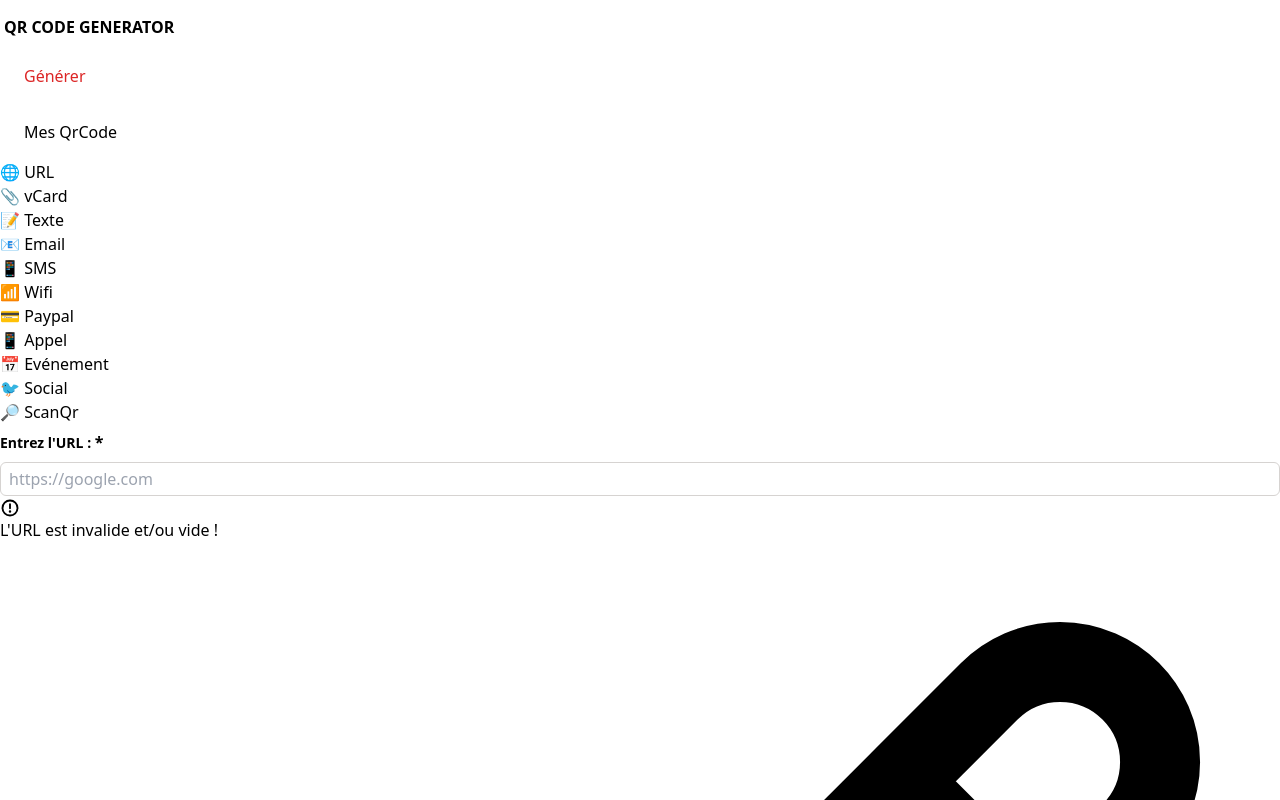
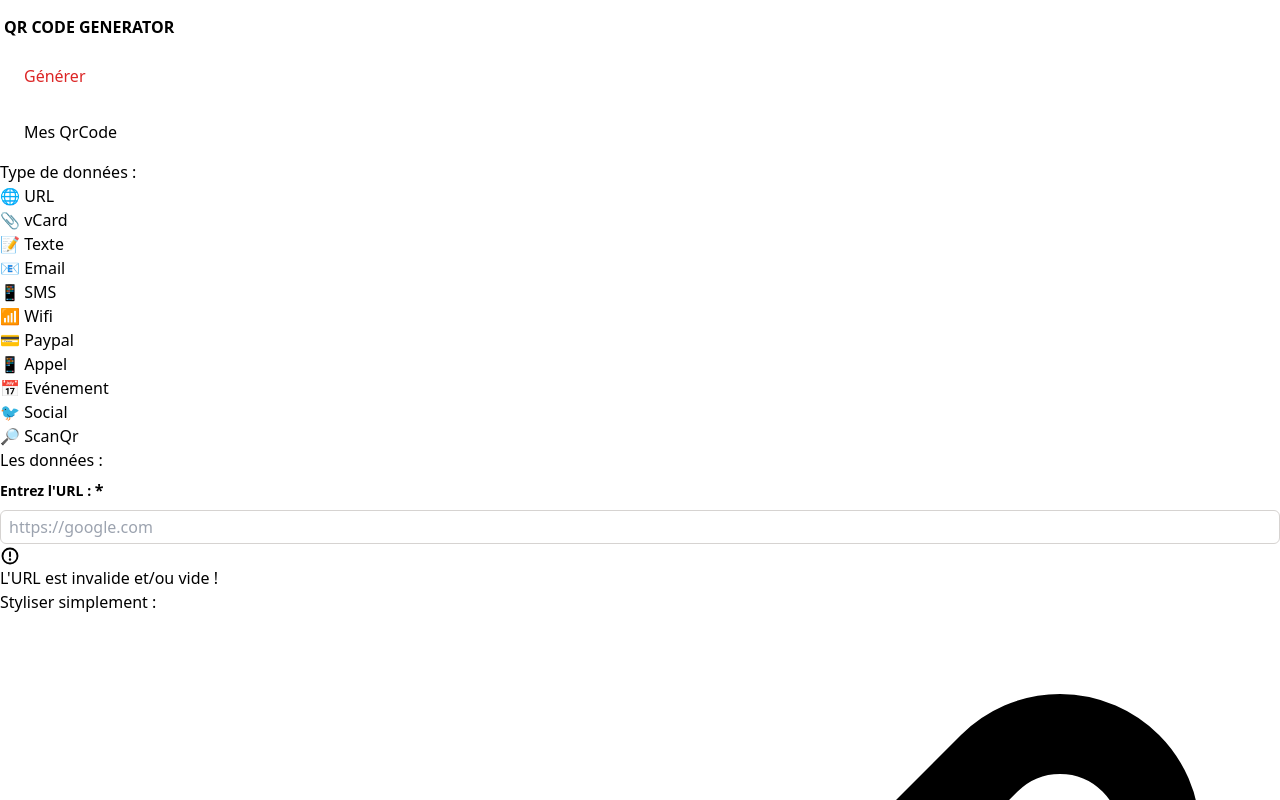
Before and after one commit to math-dev-24/qrcode-generator-vue, a Vue app: page / in a window 1280 px wide. Shown: the top 800 px of the page. Built offline with nearby package versions, Linux system fonts and the light colour scheme.

Commit message:
update: title design. deconposition step

```diff
--- a/src/components/Mode.vue
+++ b/src/components/Mode.vue
@@ -1,10 +1,10 @@
 <template>
   <aside
     class="
-    container mx-auto border my-2 p-2 md:p-6 rounded-l drop-shadow hover:drop-shadow bg-white col-span-8
-    grid md:grid-cols-6 gap-0.5 md:gap-2
-  "
+    container mx-auto border my-2 p-2 md:p-6 rounded-l drop-shadow hover:drop-shadow bg-white"
   >
+    <h2 class="font-bold mb-2 md:mb-4 text-stone-600">Type de données :</h2>
+    <div class="grid md:grid-cols-6 gap-0.5 md:gap-2">
       <div
         v-for="mode in MODE"
         :key="mode.name"
@@ -13,6 +13,7 @@
         @click="setType(mode.name)"
       >
         {{ mode.emoji }} {{ mode.label }}
+      </div>
     </div>
   </aside>
 </template>
--- a/src/components/Template/Header.vue
+++ b/src/components/Template/Header.vue
@@ -1,6 +1,6 @@
 <template>
   <header class="flex py-1 md:py-2 px-2 sm:px-8 md:px-10 lg:px-14 bg-white justify-between drop-shadow-xl border-b border-b-gray-200">
-    <h1 class="flex-1 text-lg md:text-xl"><router-link to="/">QR CODE GENERATOR</router-link></h1>
+    <h1 class="flex-1 text-lg font-bold md:text-2xl"><router-link to="/">QR CODE GENERATOR</router-link></h1>
     <ul class="flex text-lg md:text-xl">
       <li><router-link to="/">Générer</router-link></li>
       <li><router-link to="/list">Mes QrCode</router-link></li>
--- a/src/views/HomeView.vue
+++ b/src/views/HomeView.vue
@@ -2,6 +2,10 @@
   <Mode />
   <section
     class="container mx-auto border my-2 p-2 md:p-6 rounded drop-shadow hover:drop-shadow bg-white">
+    <h2 class="font-bold mb-2 md:mb-4 text-stone-600">
+      <span v-if="qrStore.currentQr.type === 'scanQr'">Télécharger un QR Code :</span>
+      <span v-else>Les données :</span>
+    </h2>
     <div class="p-4 border rounded my-4 hover:outline-2 hover:outline outline-stone-400">
       <Component :is="currentComponent" @generateQr="generateQr"/>
     </div>
@@ -11,6 +15,7 @@
     v-if="qrStore.currentQr.type !== 'scanQr'"
     class="container mx-auto border my-2 p-2 md:p-6 rounded drop-shadow hover:drop-shadow bg-white"
   >
+    <h2 class="font-bold mb-2 text-stone-600">Styliser simplement :</h2>
     <DesignList />
     <Option />
   </section>
@@ -35,7 +40,7 @@ import DesignList from '@/components/form/DesignList.vue'
 import Option from '@/components/form/Option.vue'
 import Errors from '@/components/Errors.vue'
 import Lecture from '@/components/form/Lecture.vue'
-import { computed, onBeforeMount } from 'vue'
+import { computed } from 'vue'
 
 const qrStore = useQrStore()
 
```
Lines whose indentation alone changed are shown as unchanged.
